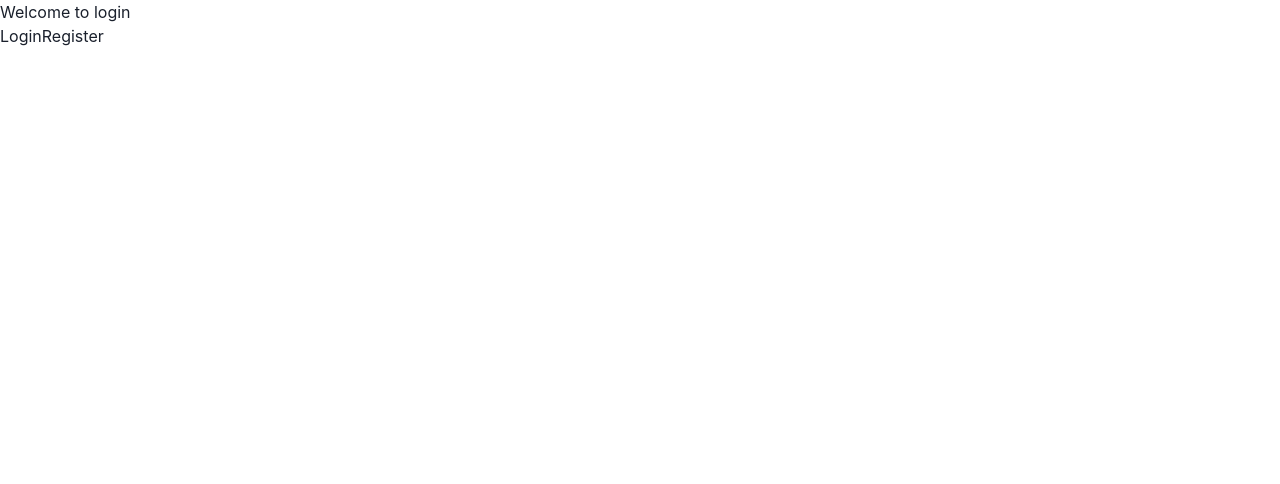
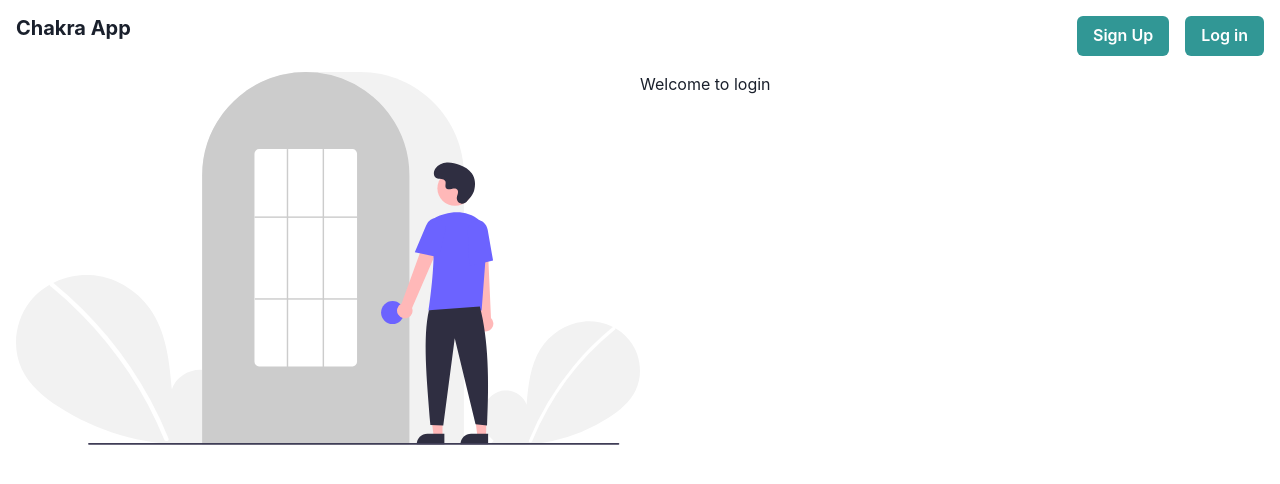
Before and after one commit to rammyblog/food-order, a React (Create React App) app in the folder client/: page /login in a window 1280 px wide. Shown: the top 484 px of the page. Built offline with nearby package versions, Linux system fonts and the light colour scheme.

Commit message:
Setup login structure

```diff
--- a/client/src/App.js
+++ b/client/src/App.js
@@ -1,14 +1,33 @@
 import "./App.css";
-import { Link } from "@chakra-ui/react";
+import {
+  Flex,
+  Button,
+  Spacer,
+  Box,
+  Heading,
+  Container,
+} from "@chakra-ui/react";
 import { BrowserRouter as Router } from "react-router-dom";
 import BaseRouter from "./routes";
 
 function App() {
   return (
     <Router>
-      <BaseRouter />
-      <Link href="/login">Login</Link>
-      <Link href="/register">Register</Link>
+      <Flex>
+        <Box p="4">
+          <Heading size="md">Chakra App</Heading>
+        </Box>
+        <Spacer />
+        <Box p="4">
+          <Button colorScheme="teal" mr="4">
+            Sign Up
+          </Button>
+          <Button colorScheme="teal">Log in</Button>
+        </Box>
+      </Flex>
+      <Container maxW="container.xl">
+        <BaseRouter />
+      </Container>
     </Router>
   );
 }
--- a/client/src/components/Login.js
+++ b/client/src/components/Login.js
@@ -1,7 +1,28 @@
+import { Grid, Box, Image, Center, Flex, Text } from "@chakra-ui/react";
 import React from "react";
+import LoginImage from "../assets/images/login.svg";
 
 const Login = () => {
-  return <div>Welcome to login</div>;
+  return (
+    <>
+      {/* <Grid templateColumns="repeat(2, 1fr)" gap={3} justifyContent="center">
+        <Box boxSize="md"></Box>
+        <Box>
+          <p></p>
+        </Box>
+      </Grid> */}
+
+      <Flex>
+        <Center flex='0.5'>
+          <Image src={LoginImage} alt="Login" />
+        </Center>
+
+        <Box flex="0.5">
+          <Text>Welcome to login</Text>
+        </Box>
+      </Flex>
+    </>
+  );
 };
 
 export default Login;
```
Also changed, not shown: client/src/assets/images/login.svg (added).
